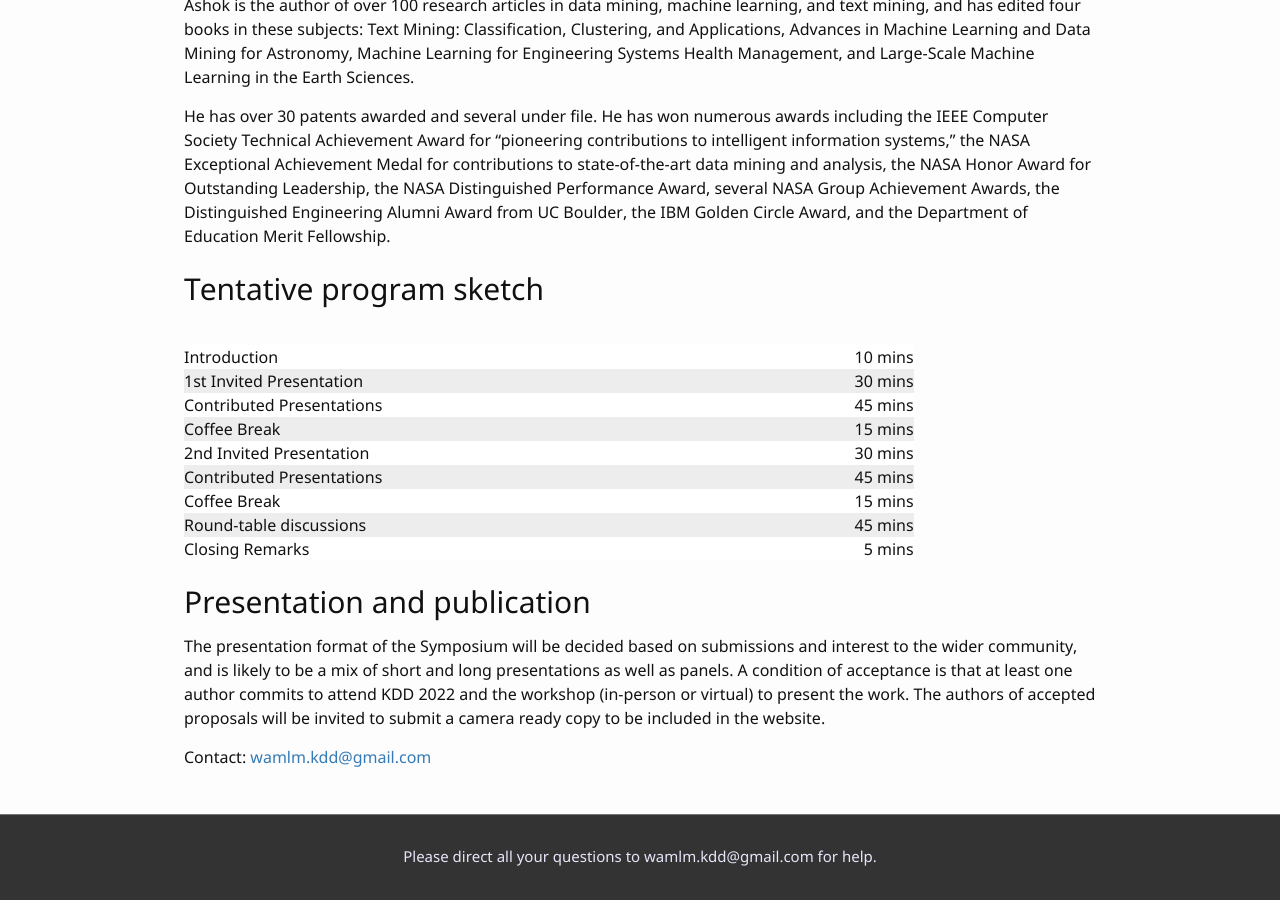
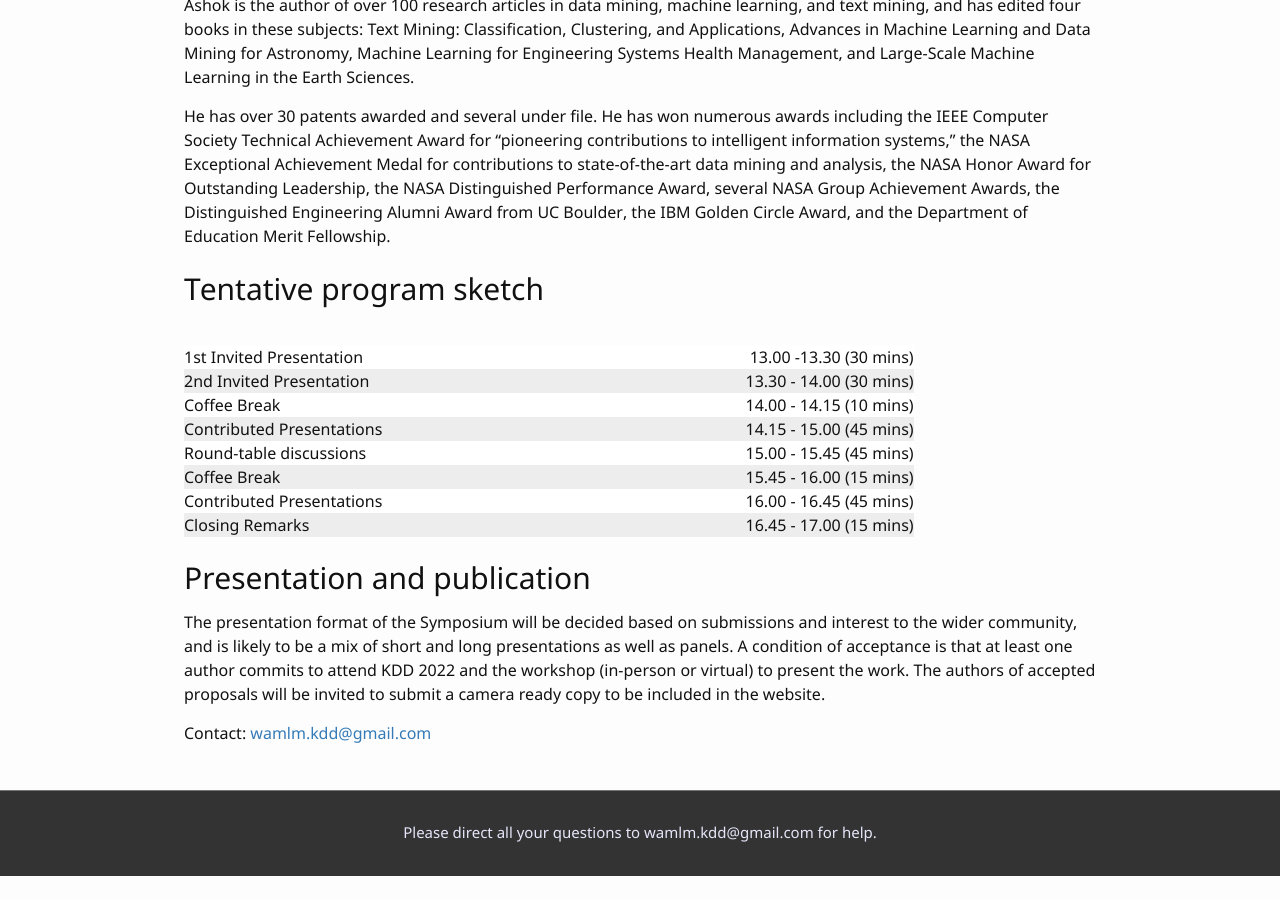
Before and after one commit to wamlm-kdd/wamlm, a Jekyll site: the page built from index.md, in a window 1280 px wide and 900 px high, scrolled down 3435 px. Built offline with Jekyll 4.4.1, drawn with Linux system fonts in a browser that asks for light colours; our own code applies the rules of GitHub Pages for plain Markdown files; after the commit the page ends 4311 px from its top, so only the background shows below that.

Commit message:
Update index.md
Updated agenda

```diff
--- a/index.md
+++ b/index.md
@@ -107,23 +107,21 @@ He has over 30 patents awarded and several under file. He has won numerous award
 
 | | |
 |:--- |---:|
-| Introduction | 10 mins |
-|:--- |---:|
-| 1st Invited Presentation | 30 mins |
+| 1st Invited Presentation | 13.00 -13.30 (30 mins) |
 |:---|---:|
-| Contributed Presentations | 45 mins |
+| 2nd Invited Presentation | 13.30 - 14.00 (30 mins) |
 |:---|---:|
-| Coffee Break | 15 mins |
+| Coffee Break | 14.00 - 14.15 (10 mins) |
 |:---|---:|
-| 2nd Invited Presentation| 30 mins |
+| Contributed Presentations| 14.15 - 15.00 (45 mins) |
 |:---|---:|
-|Contributed Presentations | 45 mins |
+|Round-table discussions | 15.00 - 15.45 (45 mins) |
 |:---|---:|
-| Coffee Break | 15 mins |
+| Coffee Break | 15.45 - 16.00 (15 mins) |
 |:---|---:|
-| Round-table discussions| 45 mins |
+| Contributed Presentations| 16.00 - 16.45 (45 mins) |
 |:---|---:|
-| Closing Remarks | 5 mins |
+| Closing Remarks | 16.45 - 17.00 (15 mins) |
 
 
 ## Presentation and publication
```
